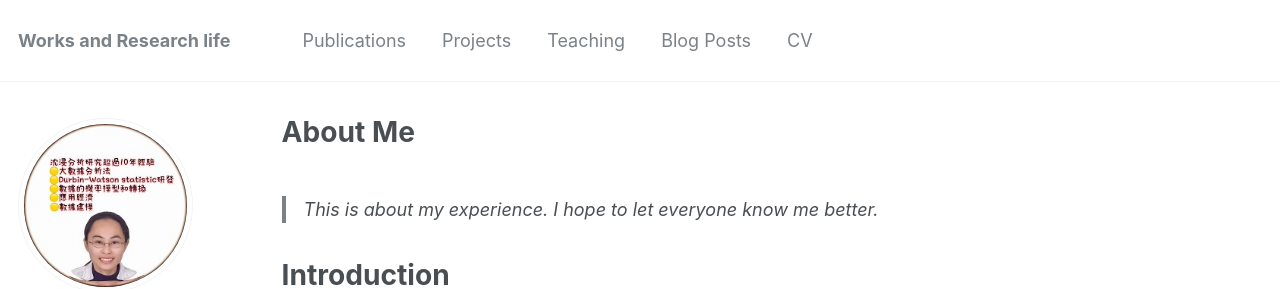
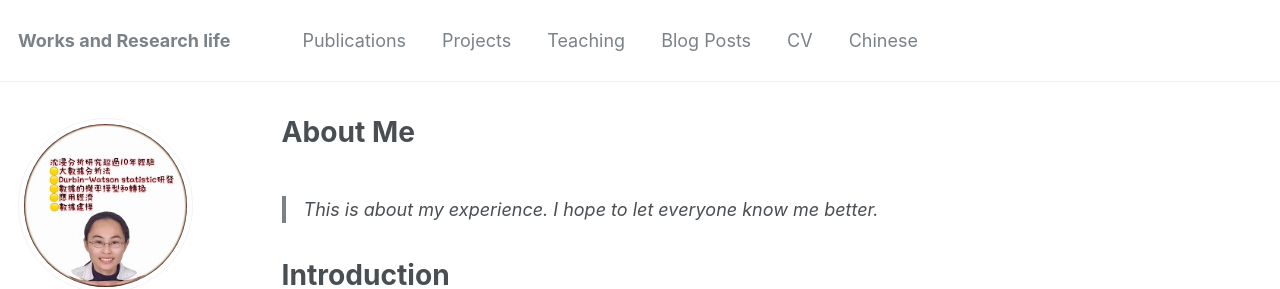
Before and after one commit to meiyulee/meiyulee.github.io, a Jekyll site: the page built from _pages/about.md, in a window 1280 px wide and 900 px high. Shown: the top 289 px of the window. Built offline with Jekyll 4.4.1, drawn with Linux system fonts in a browser that asks for light colours; some web fonts are replaced.

Commit message:
嘗試用grid

```diff
--- a/_config.yml
+++ b/_config.yml
@@ -284,10 +284,10 @@
 #  - <base_path/categories/my-awesome-category/index.html ~> path: /categories/
 #  - <base_path/my-awesome-category/index.html ~> path: /
 category_archive:
-  type: liquid
+  type: grid
   path: /categories/
 tag_archive:
-  type: liquid
+  type: grid
   path: /tags/
 # https://github.com/jekyll/jekyll-archives
 # jekyll-archives:
--- a/_data/navigation.yml
+++ b/_data/navigation.yml
@@ -14,3 +14,6 @@
 
   - title: "CV"
     url: /cv/
+
+  - title: "Chinese"
+    url: https://sites.google.com/view/mylee-tw
```
